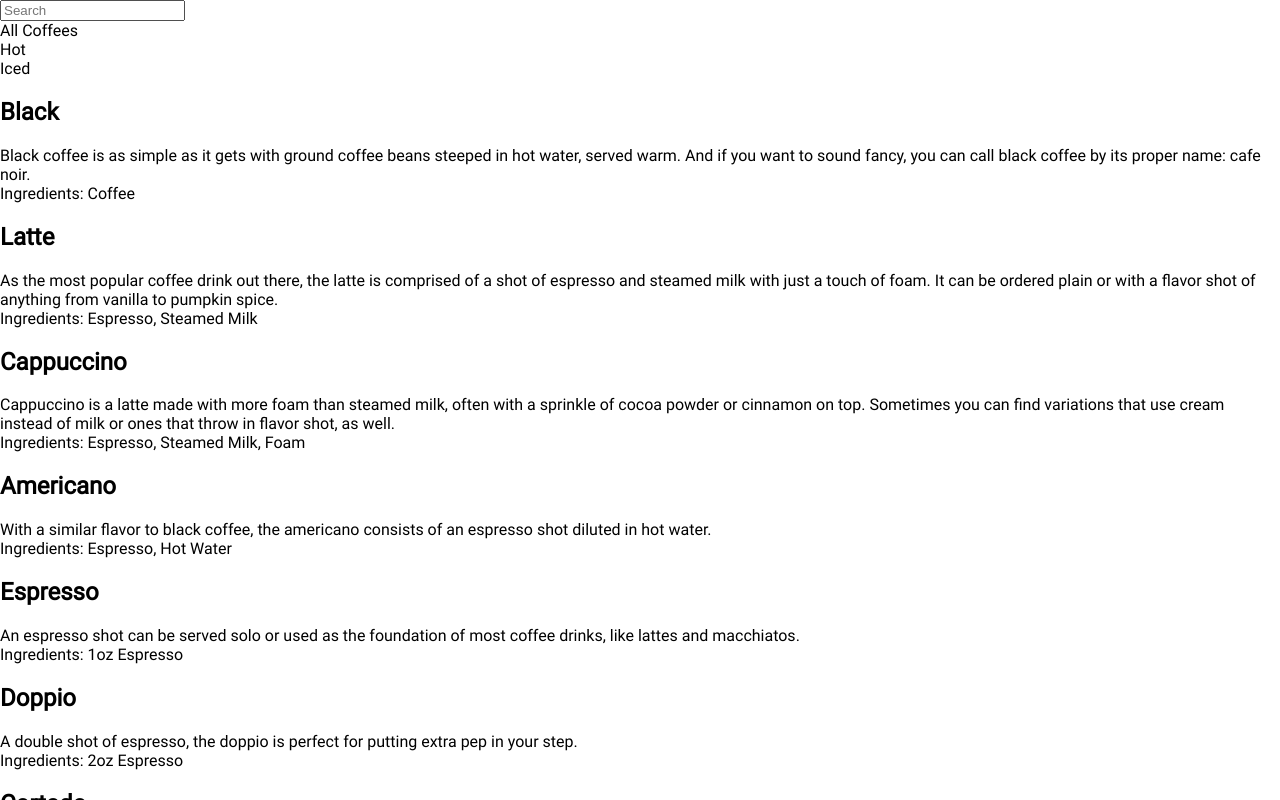
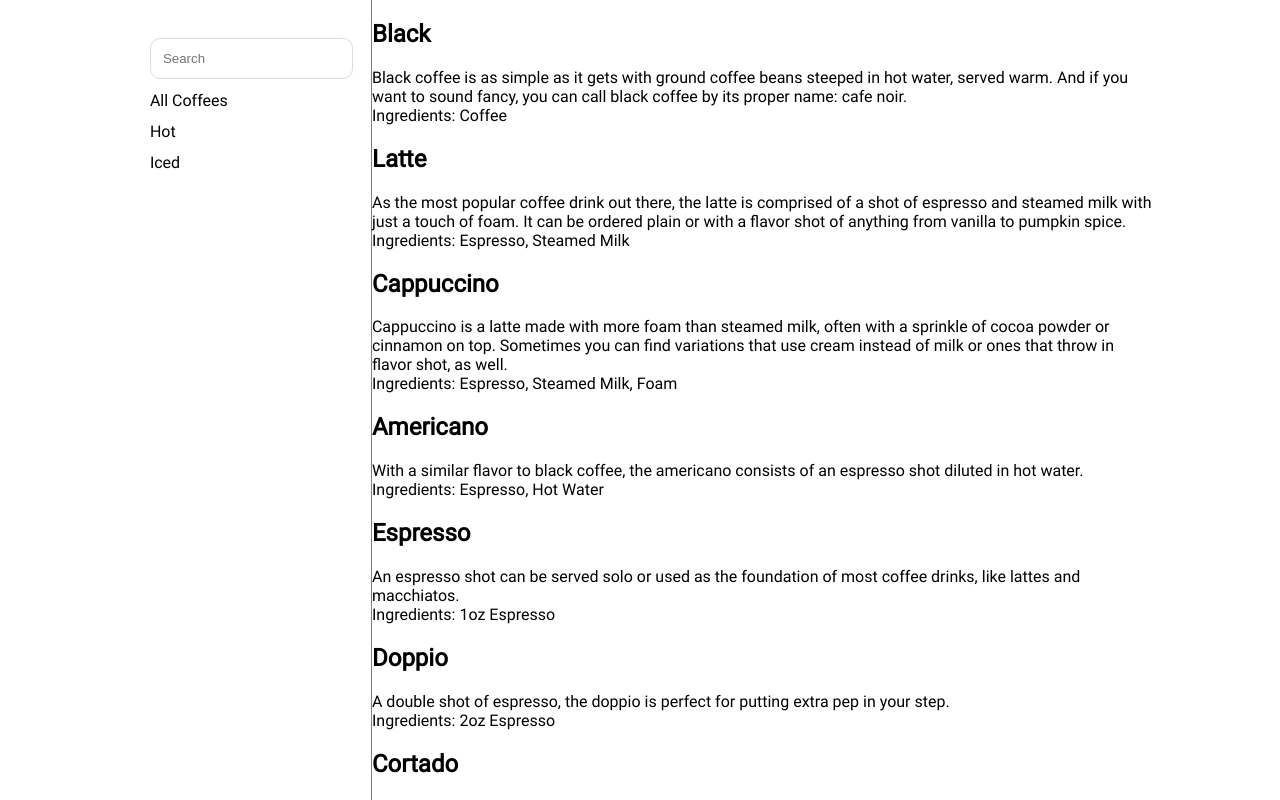
Before and after one commit to cankutlusr/kloia-coffee-list-app, a React (Create React App) app: page / in a window 1280 px wide. Shown: the top 800 px of the page. Built offline with nearby package versions, Linux system fonts and the light colour scheme.

Commit message:
kloia: shared style added

```diff
--- a/src/app/shared/input/styles/StyledInput.js
+++ b/src/app/shared/input/styles/StyledInput.js
@@ -1,6 +1,17 @@
 import styled from 'styled-components';
 
 const StyledInput = styled.input`
+    padding:12px;
+    border: 1px solid #DCDCDC;
+    border-radius: 10px;
+    &:focus {
+        border-color: #808080;
+        outline: none;
+    }
+
+    @media only screen and (max-width: 768px) {
+        width: 70vw;
+    }
 `
 
 export default StyledInput;
--- a/src/app/shared/navlink/styles/StyledNavLink.js
+++ b/src/app/shared/navlink/styles/StyledNavLink.js
@@ -1,6 +1,18 @@
 import styled from 'styled-components';
 
 const StyledNavLink = styled.div`
+    color:${(props) => props.active ? '#0371bc' : '#000'};
+    font-weight:${(props) => props.active ? 'bold' : 'normal'};
+    cursor:pointer;
+    margin-top:12px;
+
+    &:hover {
+        color: #DCDCDC;
+    };
+
+    @media only screen and (max-width: 768px) {
+       padding-left: 4vw;
+    }
 `
 
 export default StyledNavLink;
--- a/src/app/shared/page-layout/styles/StyledContainer.js
+++ b/src/app/shared/page-layout/styles/StyledContainer.js
@@ -1,6 +1,17 @@
 import styled from 'styled-components';
 
 const StyledContainer = styled.div`
+    display: flex;
+    flex-direction: row;
+    justify-content: center;
+    padding-right: 10vw;
+    padding-left: 10vw;
+    margin-right: auto;
+    margin-left: auto;
+
+    @media only screen and (max-width: 768px) {
+        flex-direction: column;
+    }
 `
 
 export default StyledContainer;
--- a/src/app/shared/page-layout/styles/StyledContent.js
+++ b/src/app/shared/page-layout/styles/StyledContent.js
@@ -1,6 +1,18 @@
 import styled from 'styled-components';
 
 const StyledContent = styled.div`
+    margin-right: auto;
+    margin-left: auto;
+    @media only screen and (max-width: 768px) {
+        border-left: none;
+        border-top: 1px solid #808080
+    }
+
+    @media only screen and (min-width: 768px) {
+        width: 100vw;
+        border-left: 1px solid #808080;
+        border-top: none;
+    }
 `
 
 export default StyledContent;
--- a/src/app/shared/page-layout/styles/StyledSidebar.js
+++ b/src/app/shared/page-layout/styles/StyledSidebar.js
@@ -1,6 +1,21 @@
 import styled from 'styled-components';
 
 const StyledSidebar = styled.div`
+    height:100vh;
+    width: 30vw;
+    display: flex;
+    justify-content: center;
+    padding-top: 3vw;
+    padding-right: 0.2vw;
+    padding-left: 0.5vw;
+    margin-right: auto;
+    margin-left: auto;
+
+    @media only screen and (max-width: 768px) {
+        padding-top: 5vw;
+        height:auto;
+        width: auto;
+    }
 `
 
 export default StyledSidebar;
```
